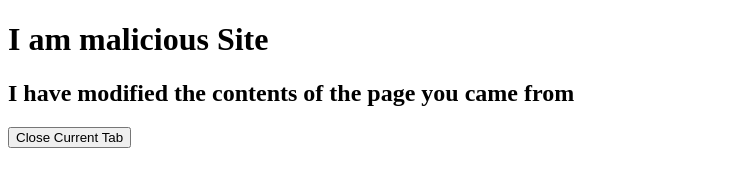
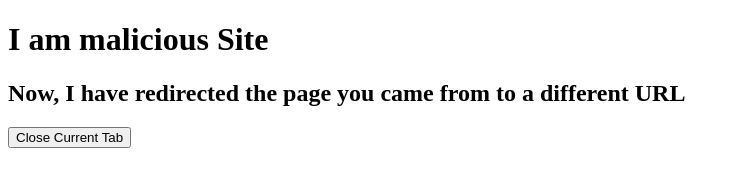
Before and after one commit to dhilipkmr/noopener-malicious, a plain HTML site: page index.html in a window 1280 px wide. Shown: the whole page, without its empty margins (0-740 px from the left). Drawn offline with Linux system fonts and the light colour scheme.

Commit message:
All tags

```diff
--- a/index.html
+++ b/index.html
@@ -2,7 +2,7 @@
 <html>
   <body>
     <h1>I am malicious Site</h1>
-    <h2>I have modified the contents of the page you came from</h2>
+    <h2>Now, I have redirected the page you came from to a different URL</h2>
     <button onclick="window.close();">Close Current Tab</button>
   </body>
   <script>
```
